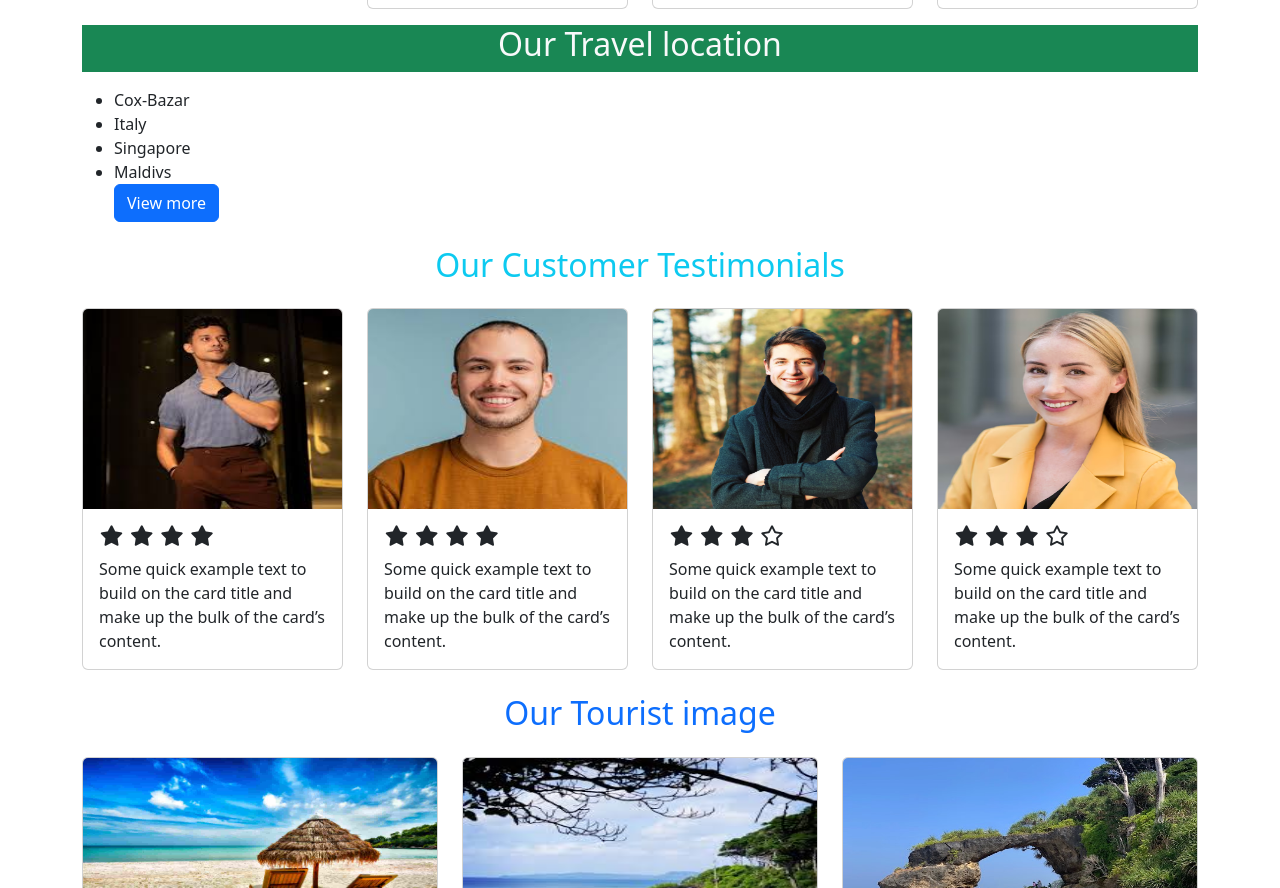
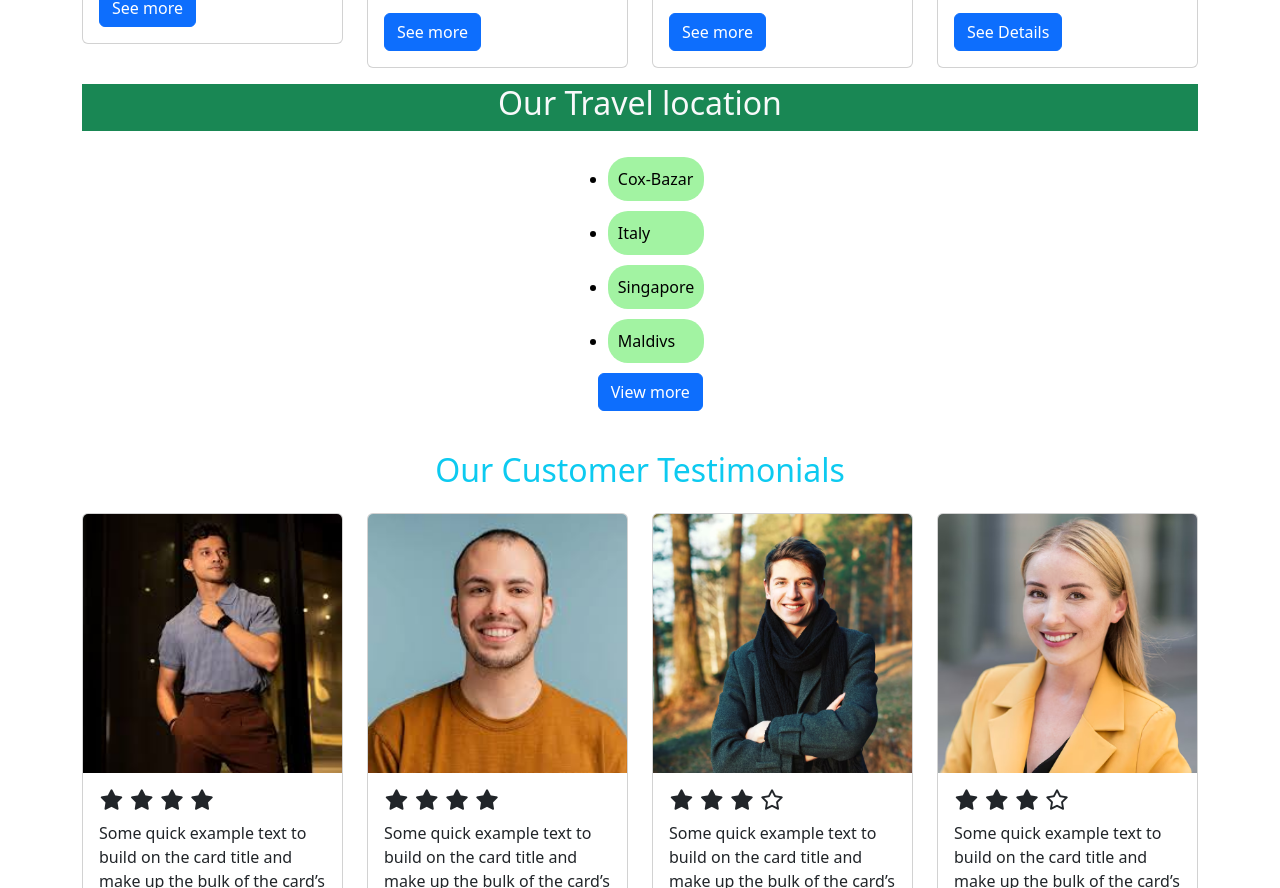
Before and after one commit to saidurrahmanofficial/Travels-agency, a plain HTML site: page index.html in a window 1280 px wide. Shown: the part 1111-1999 px from the top of the page. Drawn offline with Linux system fonts and the light colour scheme.

Commit message:
Update style.css

```diff
--- a/style.css
+++ b/style.css
@@ -3,20 +3,28 @@
     padding: 0;
     box-sizing: border-box;
 }
-.list{
-    padding: 5px;
-    width: 400px;
-    height: 200px;
-    margin-top: 20px;
-    background-color: rgb(88, 170, 241);
+
+.list-item{
+    display: flex;
+    justify-content: center;
+    align-items: center;
+}
+
+.list-it li {
+    background-color: rgb(162, 243, 162);
+    color: rgb(0, 0, 0);
+    margin:10px;
+    padding: 10px;
     border-radius: 20px;
-
+}
+.list-it li:hover{
+    background-color: rgb(74, 174, 74);
+    color: white;
 }
 
 
 
-.list:hover{
-    background-color: rgb(174, 100, 100);
+
 
 }
 .card img{
@@ -35,4 +43,5 @@
 .navbar-brand{
     font-family: Arial, Helvetica, sans-serif;
     color: rgb(234, 147, 34);
+
 }
```
